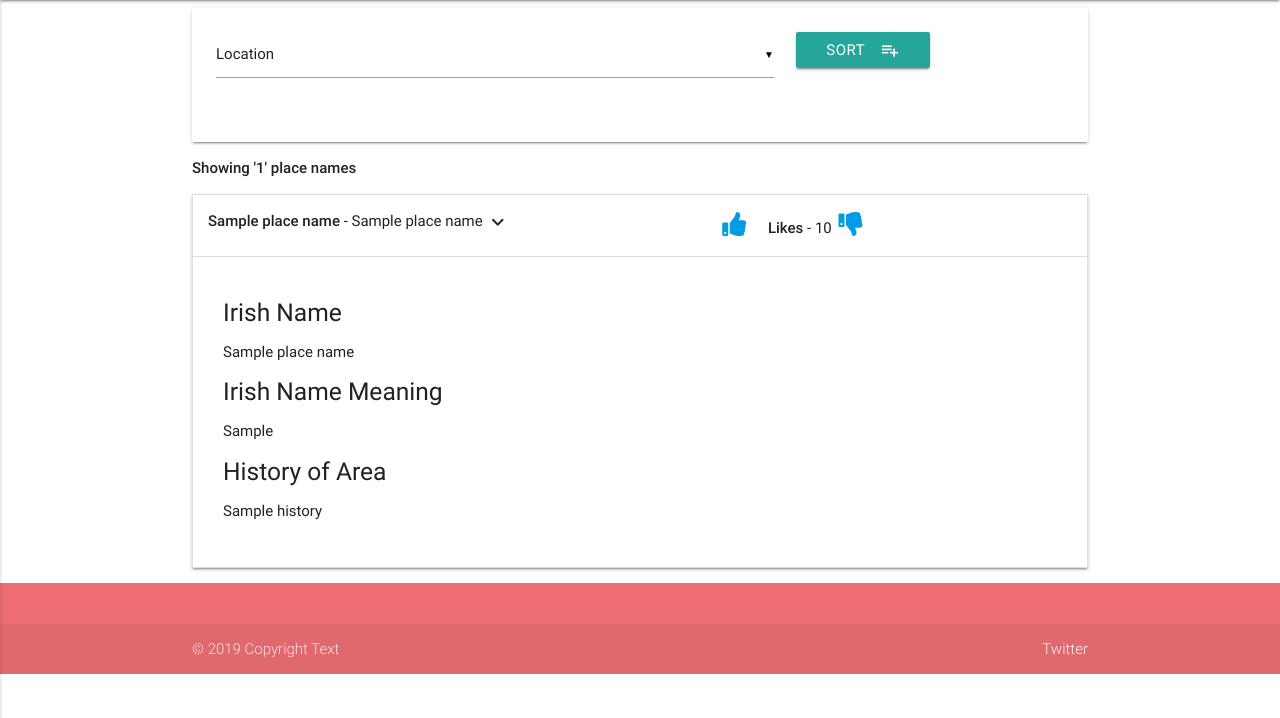
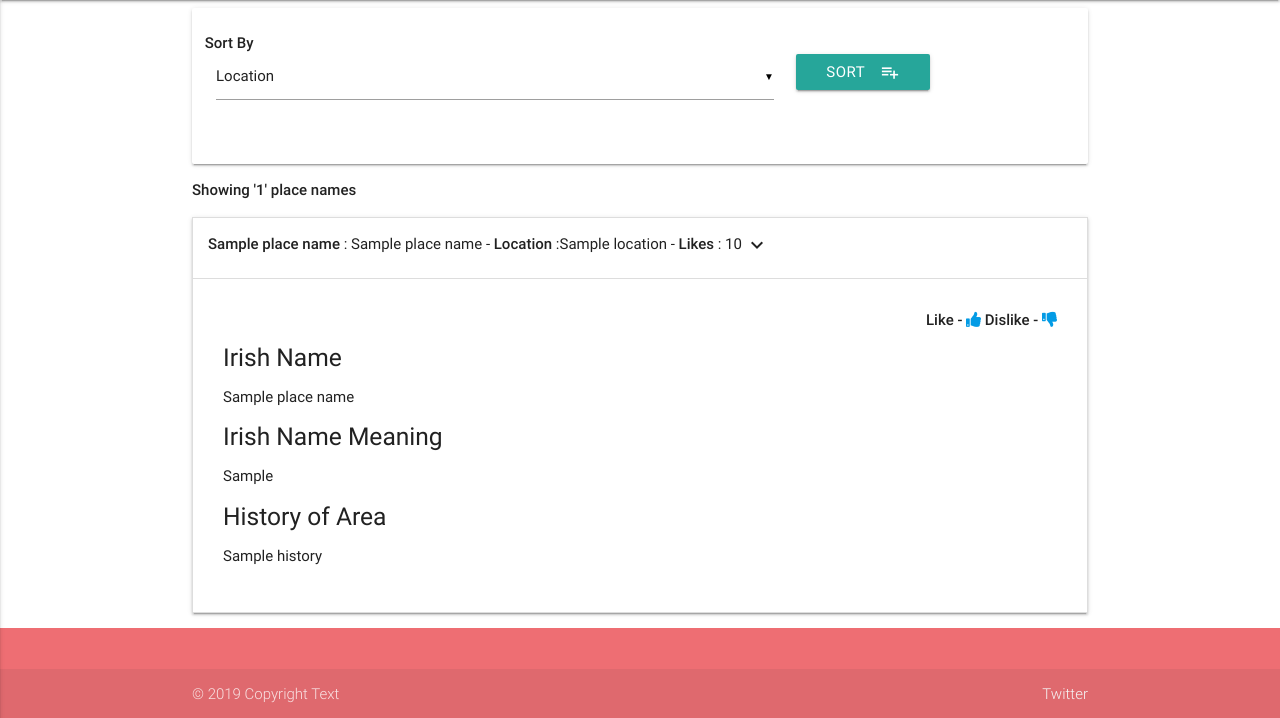
Before and after one commit to michaelhdev/project-3, a Flask app: page / in a window 1280 px wide. Shown: the part 64-782 px from the top of the page. Run offline with Flask 2, Linux system fonts and the light colour scheme; a database or web service that is not in the repository returns one stand-in record (values such as "Sample title"); some libraries are stand-ins or nearby versions.

Commit message:
Updated thumbs up thumbs down functionality

```diff
--- a/templates/placeNames.html
+++ b/templates/placeNames.html
@@ -8,6 +8,7 @@
 <div class="card">
 <div class="card-content">
     <div class="row">
+        <strong>Sort By</strong>
         <form action="{{ url_for('sort_place_names')}}" method="POST" >
             <div class="col s8">
                 <select name="sort_by" id="sort_by" >
@@ -34,7 +35,7 @@
 
                 <div class="task_header col s6 ">
 
-                    <strong>{{place_name.eng_name}}</strong> - {{place_name.irl_name}}
+                    <strong>{{place_name.eng_name}}</strong> : {{place_name.irl_name}} - <strong> Location </strong> :{{place_name.location}} - <strong>Likes</strong> : {{place_name.likes}}
 
                 </div>
 
@@ -50,15 +51,13 @@
                     {% endif %}
 
                 </div>
-                 <div style="margin: auto; position: relative; float: right;" class="col s3">
-
-                    <a href="{{url_for('add_like', place_name_id=place_name._id)}}"><i class="fas fa-thumbs-up"></i></a>
-                    <strong>Likes</strong> - {{place_name.likes}}
-                    <a href="{{url_for('add_dislike', place_name_id=place_name._id)}}"><i class="fas fa-thumbs-down"></i></a>
-
-                </div>
             </div>
             <div class="collapsible-body">
+                <div style="text-align: right;">
+                    <strong>Like - </strong><a href="{{url_for('add_like', place_name_id=place_name._id)}}"><i class="fas fa-thumbs-up"></i></a>
+
+                    <strong>Dislike - </strong><a href="{{url_for('add_dislike', place_name_id=place_name._id)}}"><i class="fas fa-thumbs-down"></i></a>
+                </div>
                 <div>
                     <h5>Irish Name</h5>
                     <p>{{place_name.irl_name}}</p>
```
